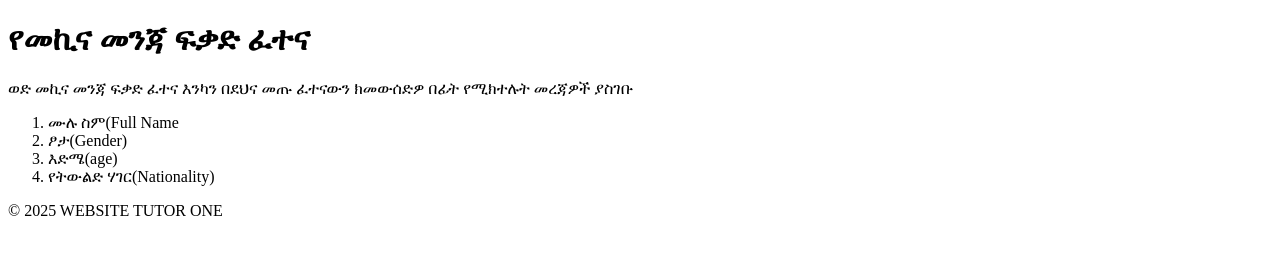
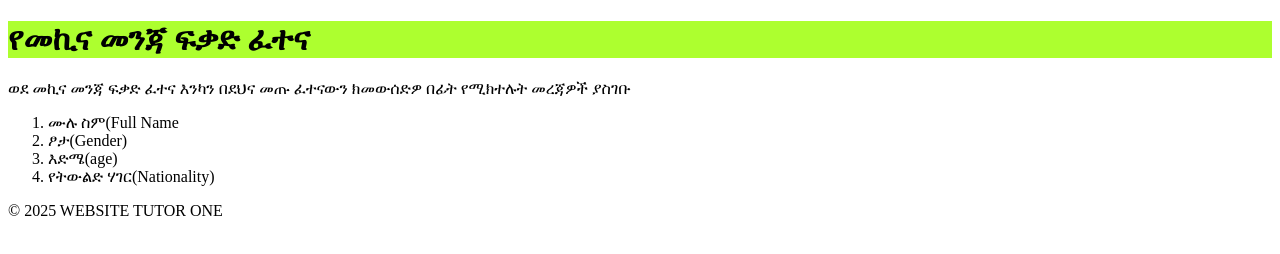
Before and after one commit to lab2023gereteklay/Tutor-one-1, a plain HTML site: page index.html in a window 1280 px wide. Drawn offline with Linux system fonts and the light colour scheme; a script that the page names is missing; some icons are missing; files whose address does not match are found by name.

Commit message:
Totor one

```diff
--- a/Style.css
+++ b/Style.css
@@ -0,0 +1,3 @@
+h1{
+    background-color: greenyellow;
+}
--- a/index.html
+++ b/index.html
@@ -17,7 +17,7 @@
 
     </div>
     <div class="content">
-        <p> ወድ መኪና መንጃ ፍቃድ ፈተና እንካን በደህና መጡ ፈተናውን ክመውሰድዎ በፊት የሚክተሉት መረጃዎች ያስገቡ</p>
+        <p> ወደ መኪና መንጃ ፍቃድ ፈተና እንካን በደህና መጡ ፈተናውን ክመውሰድዎ በፊት የሚክተሉት መረጃዎች ያስገቡ</p>
         <ol>
             <li>ሙሉ ስም(Full Name</li>
             <li>ፆታ(Gender)</li>
--- a/script.js
+++ b/script.js
@@ -0,0 +1 @@
+alert('hello')
```
